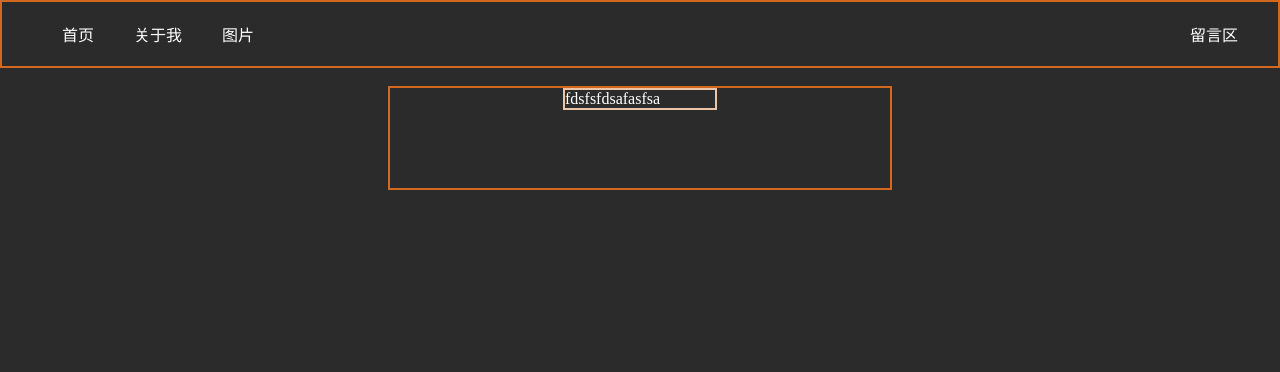
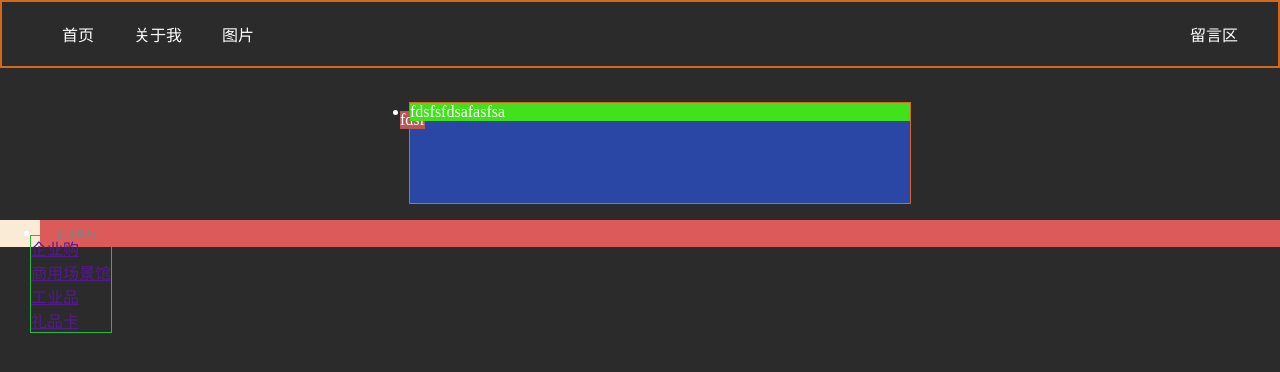
Before and after one commit to sep85911/FlaskProject, a Flask app: template templates/Main.html in a window 1280 px wide. Shown: the top 372 px of the page. Run offline with Flask 2, Linux system fonts and the light colour scheme; the template is opened without the code that fills it, so the values that code supplies are empty; some libraries are stand-ins or nearby versions.

Commit message:
201807301607

```diff
--- a/static/css/Main.css
+++ b/static/css/Main.css
@@ -38,15 +38,49 @@ body {
     height:100px;
     border-style: solid;
     border-color: chocolate;
-    border-width:2px;
+    border-width:1px;
     margin:0px auto;
+    background-color: rgb(42, 71, 165);
+    /* position: relative;    */
 }
 
-#myGuidePics div{
-    margin:0px auto;
-    border-style: solid;
-    border-color: rgb(235, 196, 169);
-    border-width:2px;
-    width:150px;
+#z1 {
+    z-index:2;
+    position: relative;
+    background-color: rgb(67, 224, 28)
+}
 
+#z2{
+    position: absolute;
+    margin:-10px;
+    background-color: rgb(185, 87, 87)
 }
+
+
+.backgrond {
+    background-color: antiquewhite;
+}
+
+#head-downlist{
+    background-color: rgb(221, 90, 90);
+    position: relative;
+}
+
+#head-text {
+    margin:0px 0px;
+    padding:6px 16px;
+    font-size: x-small;
+    color:gray;
+    z-index:2;
+    position: relative;
+}
+
+#head-submenu {
+    margin:-12px -10px;
+    /* width:160px; */
+    border-style:solid;
+    border-width: 1px;
+    border-color:rgb(38, 187, 63);
+    /* z-index: 1; */
+    position: absolute;
+}
--- a/templates/Main.html
+++ b/templates/Main.html
@@ -12,7 +12,7 @@
     <!-- <link rel="stylesheet" href="https://cdn.bootcss.com/bootstrap/3.3.7/css/bootstrap.min.css" integrity="sha384-BVYiiSIFeK1dGmJRAkycuHAHRg32OmUcww7on3RYdg4Va+PmSTsz/K68vbdEjh4u" crossorigin="anonymous"> -->
     <link rel="stylesheet" href="../static/css/Main.css">
 
-    <script type="text/javascript" src="http://apps.bdimg.com/libs/jquery/2.1.4/jquery.min.js"></script>
+    <!-- <script type="text/javascript" src="http://apps.bdimg.com/libs/jquery/2.1.4/jquery.min.js"></script> -->
 
 </head>
 <body>
@@ -27,8 +27,32 @@
 
     <br/>
 
-    <div id="myGuidePics">
-        <div>fdsfsfdsafasfsa</div>
+    <div>
+        <ul>
+            <li id="myGuidePics">
+                <div id="z1">fdsfsfdsafasfsa</div>
+                <div id="z2">
+                    <div>fdsf</div>
+                </div>
+            </li>
+        </ul>
+
+    </div>
+
+
+    <div>
+        <ul class="backgrond">
+            <li id="head-downlist">
+                <div id="head-text">企业采购</div>
+
+                <div id="head-submenu">
+                    <div class="head-subtext"><a href="">企业购</a></div>
+                    <div class="head-subtext"><a href="">商用场景馆</a></div>
+                    <div class="head-subtext"><a href="">工业品</a></div>
+                    <div class="head-subtext"><a href="">礼品卡</a></div>
+                </div>
+            </li>
+        </ul>
     </div>
 
 
```
Also changed, not shown: static/css/JDMain.css (+27 -30 lines).
